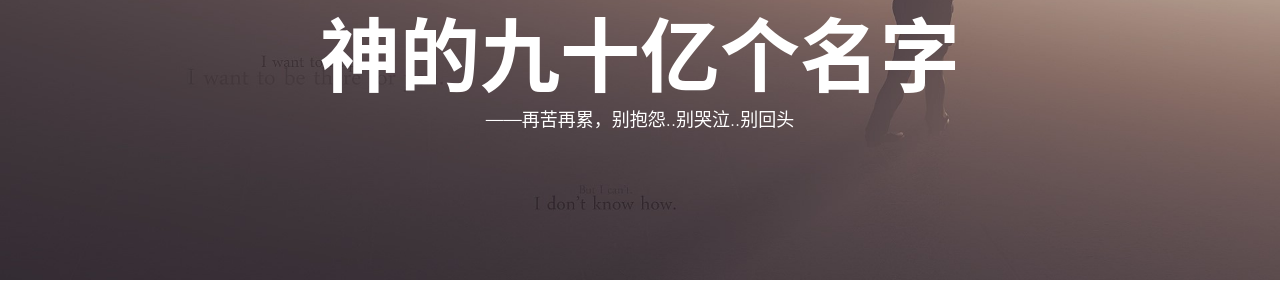
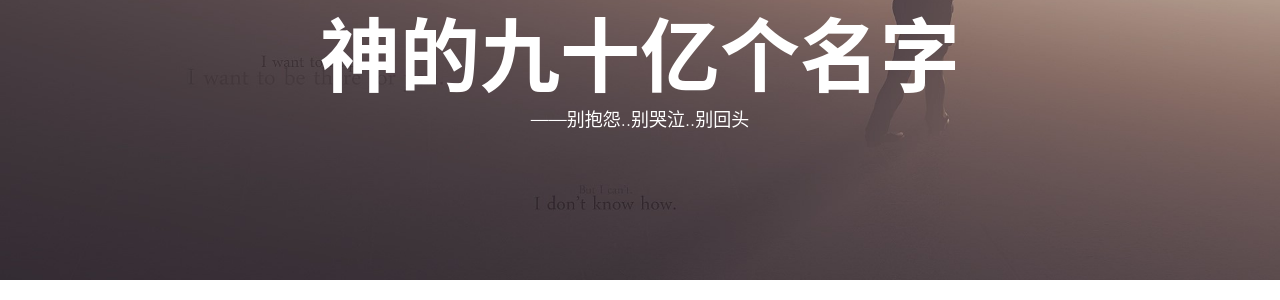
Before and after one commit to Fleschier/Fleschier.github.io, a Jekyll site: the page built from index.html, in a window 1280 px wide. Shown: the part 138-438 px from the top of the page. Built offline with Jekyll 4.4.1, drawn with Linux system fonts in a browser that asks for light colours; nearby versions of some CDN libraries; the list of posts is cut into pages by our own code; comment, search, counter and statistics services are not loaded.

Commit message:
Update index.html

```diff
--- a/index.html
+++ b/index.html
@@ -1,6 +1,6 @@
 ---
 layout: page
-description: "——再苦再累，别抱怨..别哭泣..别回头"
+description: "——别抱怨..别哭泣..别回头"
 ---
 
 {% for post in paginator.posts %}
```
